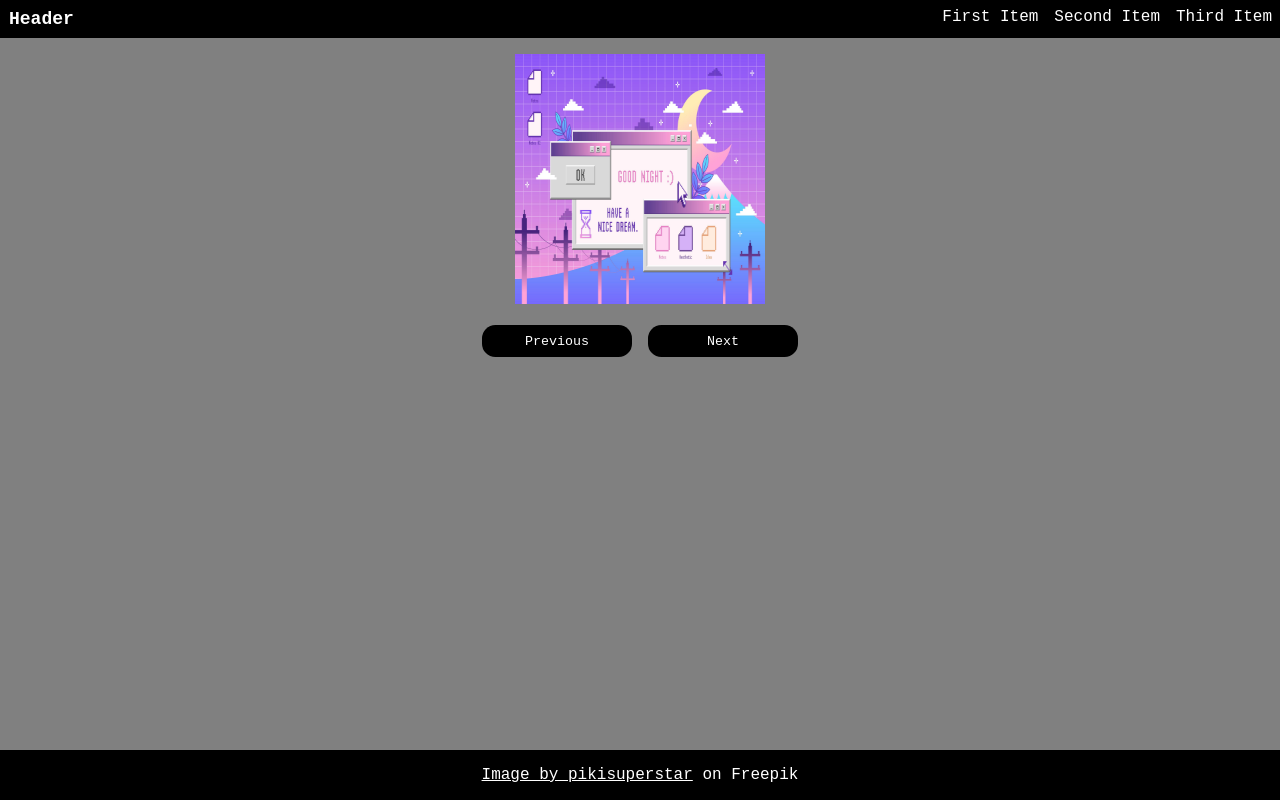
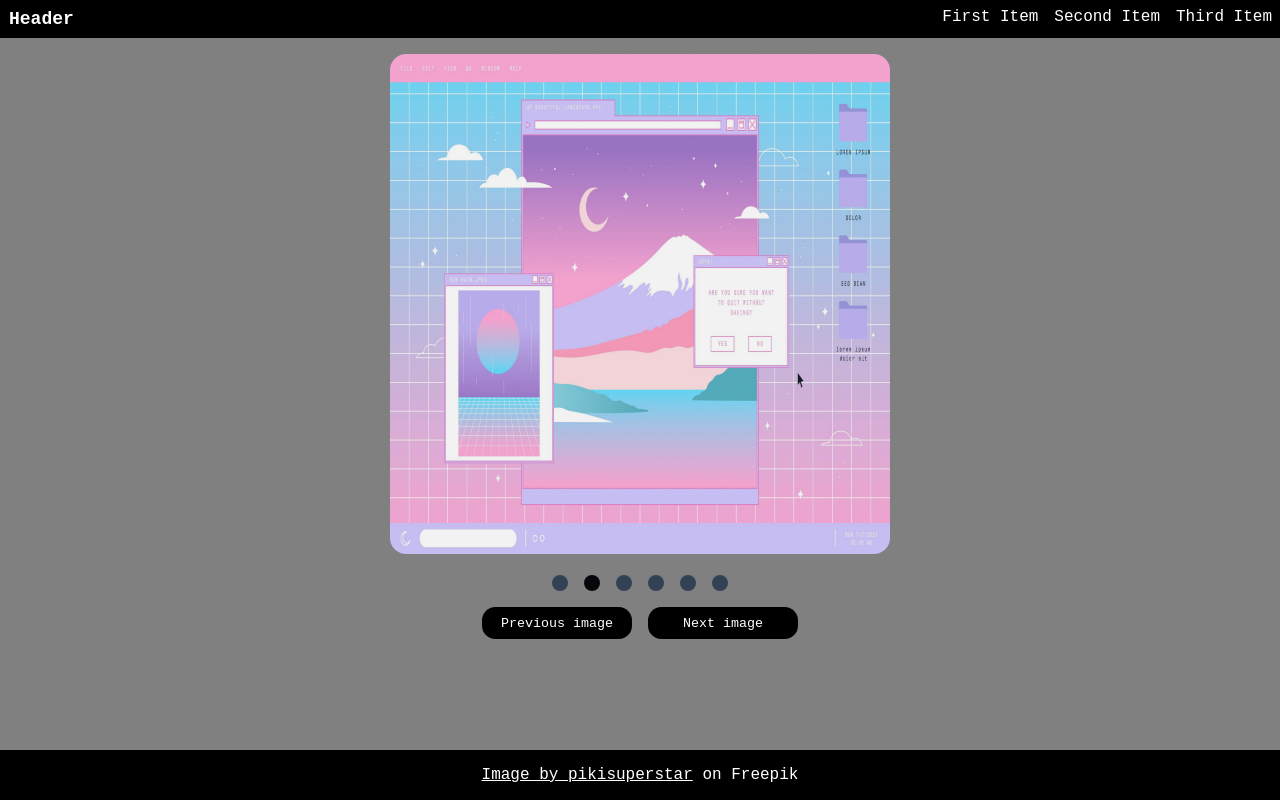
Before and after one commit to eeeeaa/dynamic-interface, a website built with webpack: page src/template.html in a window 1280 px wide. Built offline with nearby package versions, Linux system fonts and the light colour scheme.

Commit message:
Implement image carousel

```diff
--- a/src/css/style.css
+++ b/src/css/style.css
@@ -83,25 +83,51 @@ body {
 .image-slide-container {
   display: flex;
   flex-direction: column;
+  align-items: center;
   gap: 1em;
 
   .image-carousel {
     display: flex;
-    justify-content: center;
+    justify-content: space-between;
     align-items: center;
+    flex-wrap: nowrap;
+    overflow: hidden;
+    width: 500px;
     gap: 1em;
 
     .image-slide {
-      display: none;
-    }
+      display: block;
+      opacity: 0.5;
+      flex: 0 0 auto;
 
-    .image-item {
-      height: 250px;
-      width: 250px;
+      .image-item {
+        border-radius: 1em;
+        height: 500px;
+        width: 500px;
+      }
     }
 
     .image-visible {
       display: block;
+      opacity: 1;
+      transition: opacity 0.2s ease;
+    }
+  }
+
+  .image-navigation-bar {
+    display: flex;
+    gap: 1em;
+
+    .nav-circle {
+      height: 16px;
+      width: 16px;
+      border-radius: 8px;
+      border-color: transparent;
+      background-color: #334155;
+    }
+
+    .selected {
+      background-color: #06070a;
     }
   }
 
--- a/src/js/components/imageCarouselComponent.js
+++ b/src/js/components/imageCarouselComponent.js
@@ -1,23 +1,53 @@
 let currentImageIndex = 0;
+const imageSlideContainer = document.querySelector(".image-slide-container");
 
 export function setupImageCarouselComponent() {
-  const imageSlideContainer = document.querySelector(".image-slide-container");
   const content = imageSlideContainer.querySelector(".image-carousel");
-  const buttonContainer = imageSlideContainer.querySelector(".image-buttons");
+  const imageList = Array.from(content.querySelectorAll(".image-slide"));
 
-  const imageList = Array.from(content.querySelectorAll(".image-slide"));
-  const prevButton = buttonContainer.querySelector(".image-previous-button");
-  const nextButton = buttonContainer.querySelector(".image-next-button");
-
+  setupNavigationBar(imageList, imageSlideContainer);
+  setupImageCarouselButtons(imageList, imageSlideContainer);
   initImage(imageList);
-  setupImageCarouselLogic(imageList, prevButton, nextButton);
 }
 
 function initImage(imageList) {
   updateCarousel(imageList);
+  setupAutoScroll(imageList);
 }
 
-function setupImageCarouselLogic(imageList, prevButton, nextButton) {
+function setupNavigationBar(imageList, container) {
+  const navBar = document.createElement("div");
+  navBar.classList.toggle("image-navigation-bar");
+
+  for (let i = 0; i < imageList.length; i++) {
+    const navItem = document.createElement("div");
+    navItem.classList.toggle("nav-circle");
+    navItem.addEventListener("click", (e) => {
+      if (currentImageIndex !== i) {
+        setIndex(i, imageList.length);
+        updateCarousel(imageList);
+      }
+    });
+    navBar.append(navItem);
+  }
+
+  container.append(navBar);
+}
+
+function setupImageCarouselButtons(imageList, container) {
+  const buttonContainer = document.createElement("div");
+  buttonContainer.classList.toggle("image-buttons");
+
+  const prevButton = document.createElement("button");
+  prevButton.classList.toggle("image-carousel-button");
+  prevButton.classList.toggle("image-previous-button");
+  prevButton.textContent = "Previous image";
+
+  const nextButton = document.createElement("button");
+  nextButton.classList.toggle("image-carousel-button");
+  nextButton.classList.toggle("image-next-button");
+  nextButton.textContent = "Next image";
+
   prevButton.addEventListener("click", (e) => {
     decrementIndex(imageList.length);
     updateCarousel(imageList);
@@ -26,6 +56,9 @@ function setupImageCarouselLogic(imageList, prevButton, nextButton) {
     incrementIndex(imageList.length);
     updateCarousel(imageList);
   });
+
+  buttonContainer.append(prevButton, nextButton);
+  container.append(buttonContainer);
 }
 
 function updateCarousel(imageList) {
@@ -33,10 +66,42 @@ function updateCarousel(imageList) {
     imageList[i].classList.remove("image-visible");
     if (currentImageIndex === i) {
       imageList[i].classList.toggle("image-visible");
+      imageList[i].scrollIntoView({ behavior: "smooth" });
+    }
+  }
+  updateNavBar();
+}
+
+function updateNavBar() {
+  const navBar = imageSlideContainer.querySelector(".image-navigation-bar");
+  if (navBar == null) {
+    return;
+  }
+
+  const navItems = Array.from(navBar.querySelectorAll(".nav-circle") || []);
+
+  if (navItems.length <= 0) {
+    return;
+  }
+
+  for (let i = 0; i < navItems.length; i++) {
+    navItems[i].classList.remove("selected");
+    if (currentImageIndex === i) {
+      navItems[i].classList.toggle("selected");
     }
   }
 }
 
+function setupAutoScroll(imageList) {
+  setInterval(() => {
+    incrementIndex(imageList.length);
+    updateCarousel(imageList);
+  }, 5000);
+}
+
+function setIndex(index, length) {
+  currentImageIndex = index % length;
+}
 function incrementIndex(length) {
   console.log(currentImageIndex);
   currentImageIndex = (currentImageIndex + 1) % length;
--- a/src/template.html
+++ b/src/template.html
@@ -47,20 +47,27 @@
                 alt="pixetart-3"
               />
             </div>
-          </div>
-          <div class="image-buttons">
-            <button
-              type="button"
-              class="image-carousel-button image-previous-button"
-            >
-              Previous
-            </button>
-            <button
-              type="button"
-              class="image-carousel-button image-next-button"
-            >
-              Next
-            </button>
+            <div class="image-slide">
+              <img
+                class="image-item"
+                src="./assets/pic3.jpg"
+                alt="pixetart-3"
+              />
+            </div>
+            <div class="image-slide">
+              <img
+                class="image-item"
+                src="./assets/pic3.jpg"
+                alt="pixetart-3"
+              />
+            </div>
+            <div class="image-slide">
+              <img
+                class="image-item"
+                src="./assets/pic3.jpg"
+                alt="pixetart-3"
+              />
+            </div>
           </div>
         </div>
       </div>
```
Also changed, not shown: dist/index.html, dist/main.js, 1 other file.
